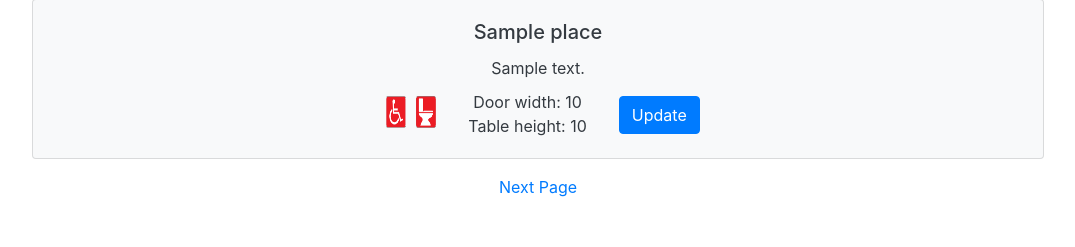
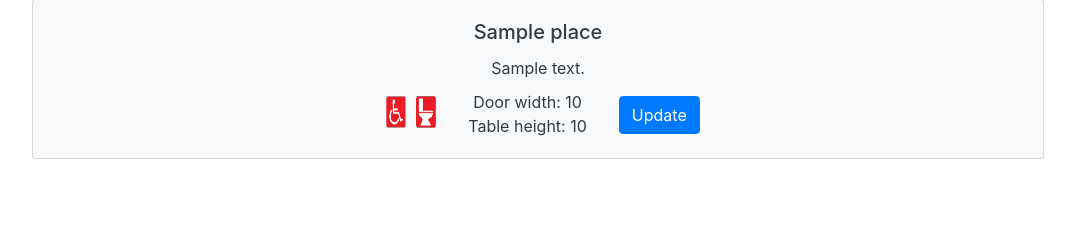
Before and after one commit to SlowMealCheese/accessibility-app, a Flask app: template templates/searched.html in a window 1280 px wide. Shown: the part 596-843 px from the top of the page, without its empty margins (102-1177 px from the left). After the commit the page ends 755 px from the top, so only its background shows below. Run offline with Flask 2, Linux system fonts and the light colour scheme; the template is opened without the code that fills it: most values are stand-ins (such as "Sample title", 1, 10 or a date in 2020); some libraries are stand-ins or nearby versions.

Commit message:
Made stylistic changes

```diff
--- a/templates/searched.html
+++ b/templates/searched.html
@@ -58,7 +58,5 @@
 
 	</div>
 	{% endfor %}
-	<input type="hidden" value="">
-	<a href="/nextpage">Next Page</a>
 
 {% endblock %}
```
